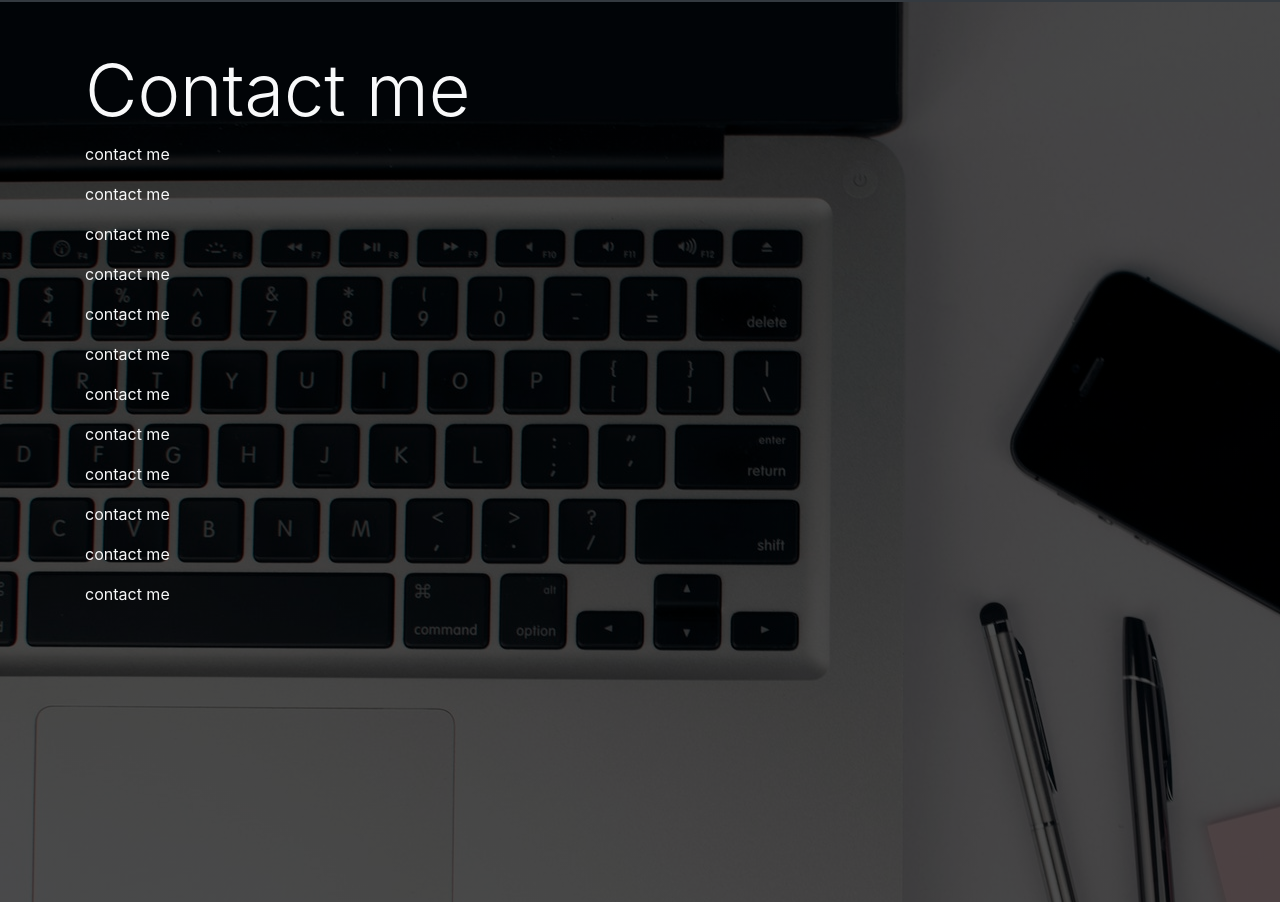
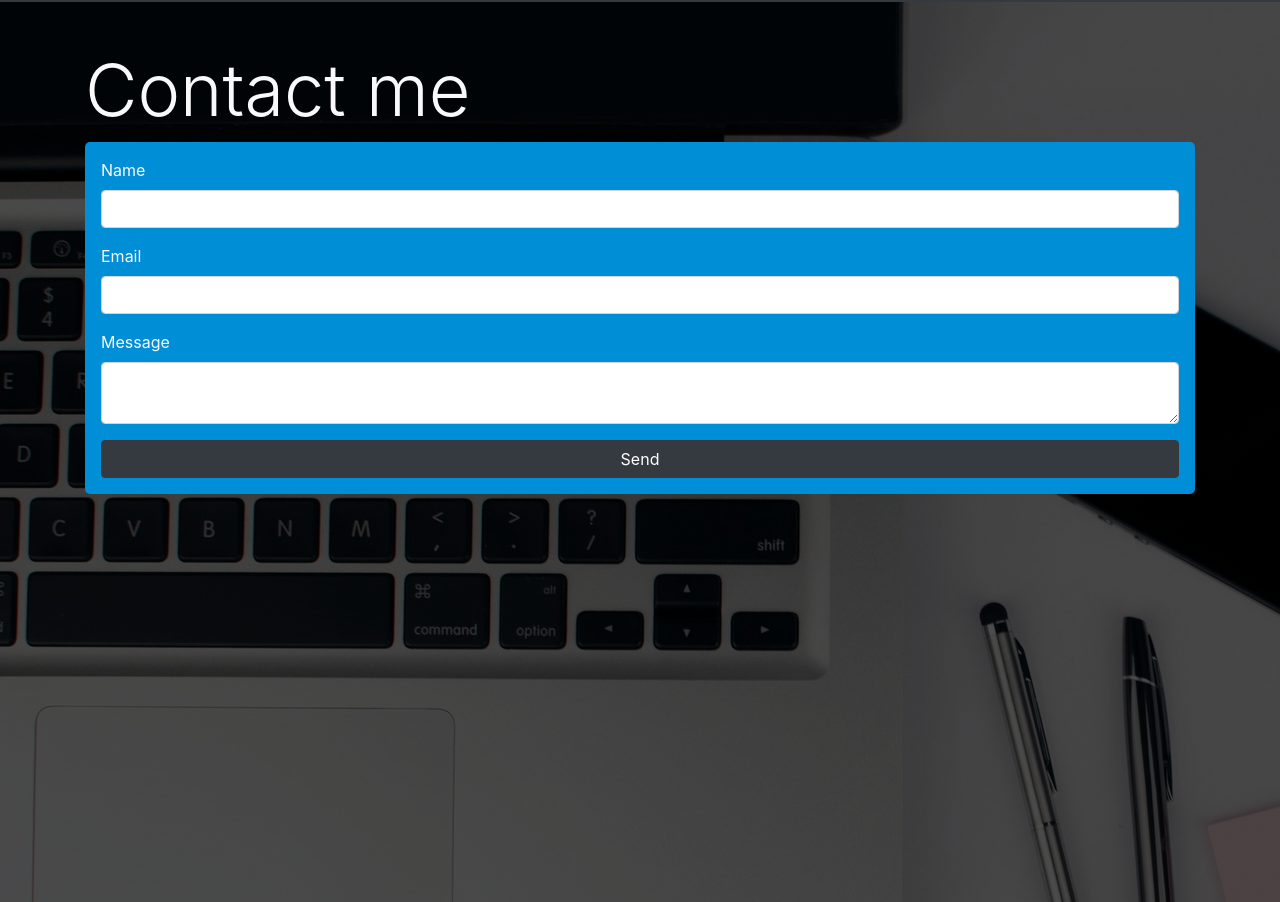
Before and after one commit to CybransLoyalist/ResumeOnlineReact, a React app: page / in a window 1280 px wide. Shown: the part 3265-4167 px from the top of the page. Built offline with nearby package versions, Linux system fonts and the light colour scheme.

Commit message:
skonczenie - przed refaktorem. dodanie formularza kontaktowego

```diff
--- a/src/components/ContactMe.js
+++ b/src/components/ContactMe.js
@@ -9,19 +9,26 @@ export default class ContactMe extends Component {
       <section id="contactMe" >
       <div className="container text-light">
         <h1 className="display-3">Contact me</h1>
-        <p>contact me</p>
-        <p>contact me</p>
-        <p>contact me</p>
-        <p>contact me</p>
-        <p>contact me</p>
-        <p>contact me</p>
-        <p>contact me</p>
-        <p>contact me</p>
-        <p>contact me</p>
-        <p>contact me</p>
-        <p>contact me</p>
-        <p>contact me</p>
-      </div>
+        <div className="contactBox p-3">
+          <form>
+            <div className="form-group">
+              <label for="name">Name</label>
+              <input type="text" class="form-control"/>
+            </div>
+            <div className="form-group">
+              <label for="email">Email</label>
+              <input type="email" class="form-control"/>
+            </div>
+            <div className="form-group">
+              <label for="message">Message</label>
+              <textarea className="form-control"></textarea>
+            </div>
+            <button className="btn btn-dark btn-block">
+            Send
+          </button>
+          </form>
+          </div>
+        </div>
     </section>
     </div>
     );
--- a/style/scss/style.scss
+++ b/style/scss/style.scss
@@ -34,6 +34,11 @@ body {
   }
 section{
    padding-top:45px;
+}
+
+.contactBox{
+  background-color: $primary-color;
+  border-radius: 5px;
 }
 
 .btn-whiteBordered
```
